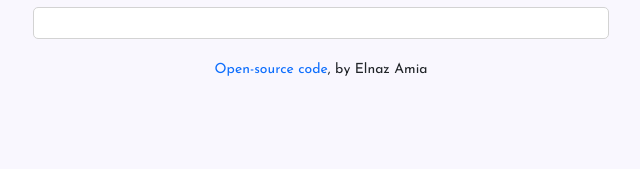
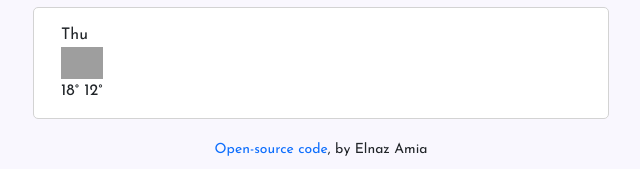
Before and after one commit to ElnazAmia/weather-app, a plain HTML site: page index.html in a window 1280 px wide. Shown: the part 322-491 px from the top of the page, without its empty margins (319-959 px from the left). Drawn offline with nearby package versions, Linux system fonts and the light colour scheme; no server answers; grey boxes are pictures that could not be loaded.

Commit message:
updated HTML codes

```diff
--- a/index.html
+++ b/index.html
@@ -55,7 +55,7 @@
               </div>
             </form>
             <div class="row d-flex justify-content-between" id="search-details">
-              <div class="col-4 overview" id="leftbar-info">
+              <div class="col-lg-4 overview" id="leftbar-info">
                 <h1 id="searchedCity"></h1>
                 <ul>
                   <li><span id="date"></span></li>
@@ -64,7 +64,7 @@
                 </ul>
               </div>
               <div
-                class="col-4 d-flex justify-content-center flex-column weather-description"
+                class="col-lg-4 d-flex justify-content-center flex-column weather-description"
               >
                 <img
                   src="https://ssl.gstatic.com/onebox/weather/64/partly_cloudy.png"
@@ -74,7 +74,7 @@
                 />
                 <div class="" id="description"></div>
               </div>
-              <div class="col-4 d-flex justify-content-end weather-temp">
+              <div class="col-lg-4 d-flex justify-content-end weather-temp">
                 <strong id="temperature"></strong
                 ><span class="units"
                   ><a href="#" class="active" id="celsius-link">°C</a> |
@@ -84,8 +84,22 @@
             </div>
           </div>
         </div>
-
-        <div class="row next-days third-box"></div>
+        <div class="weather-forecast">
+          <div class="row third-box">
+            <div class="col-2">
+              <div class="weather-forecast-date">Thu</div>
+              <img
+                src="http://openweathermap.org/img/wn/50d@2x.png"
+                alt=""
+                width="42"
+              />
+              <div class="weather-forecast-temperatures">
+                <span class="weather-forecast-temperature-max"> 18° </span>
+                <span class="weather-forecast-temperature-min"> 12° </span>
+              </div>
+            </div>
+          </div>
+        </div>
 
         <small id="footer"
           ><a href="https://github.com/ElnazAmia/weather-app" target="_blank"
```
